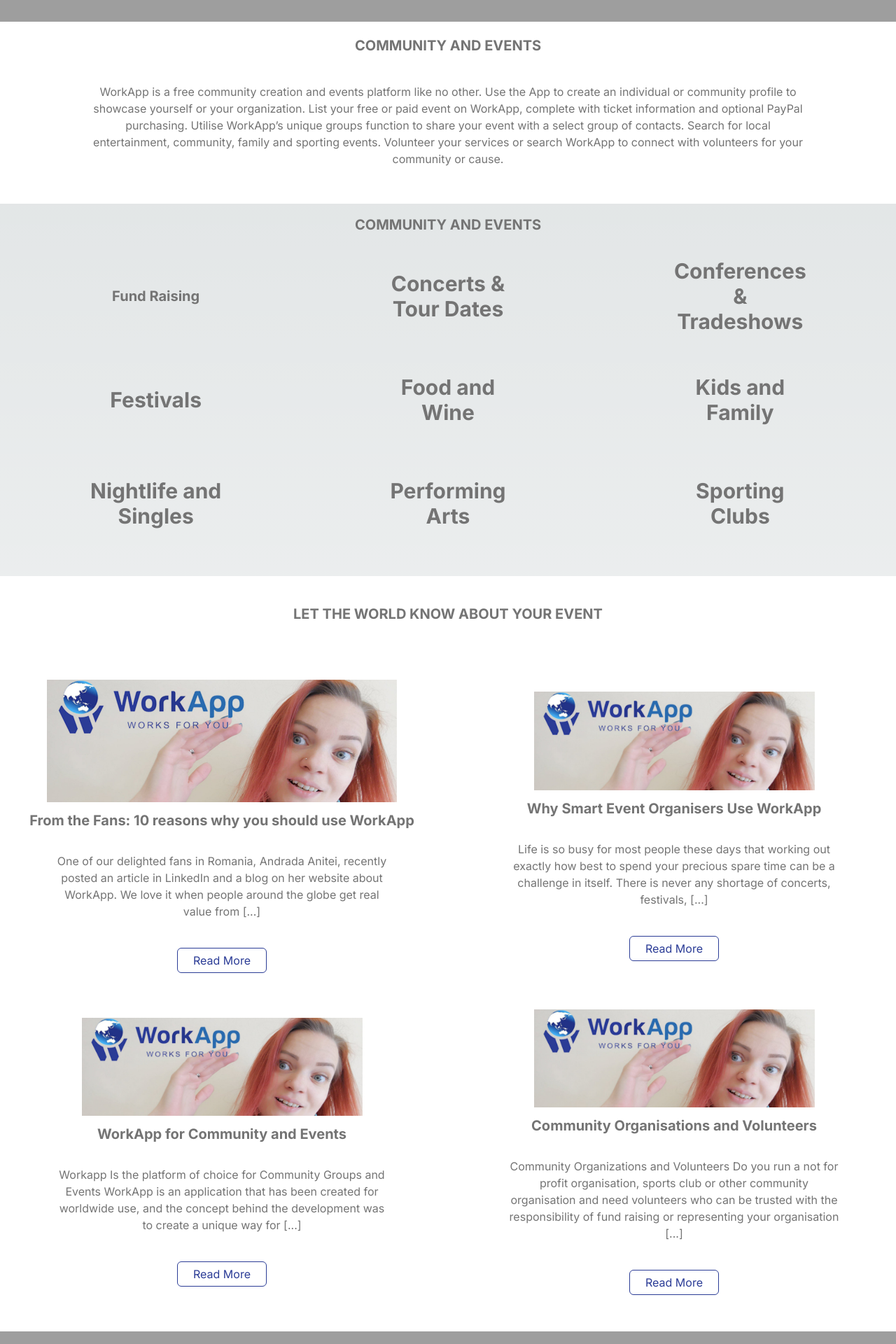
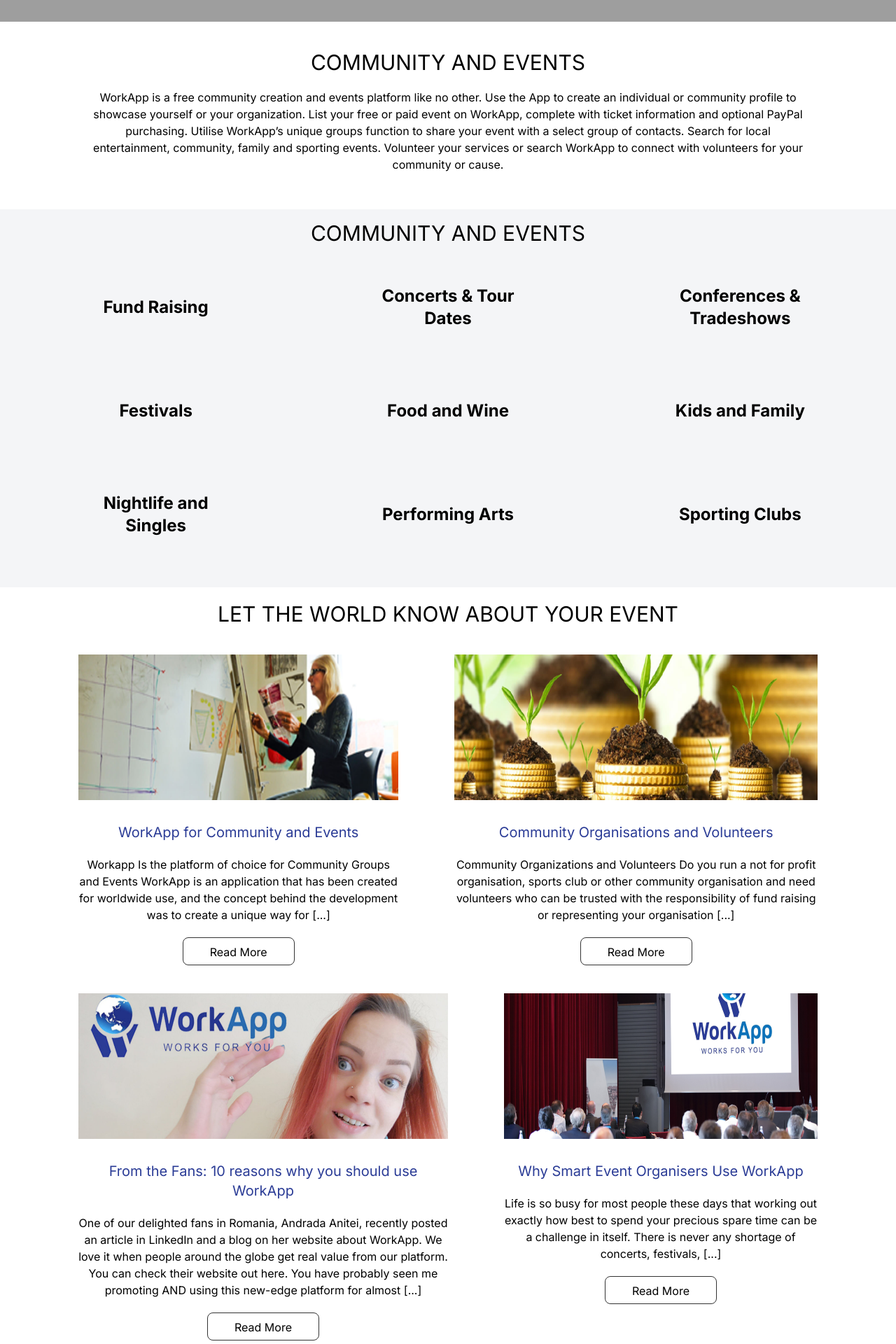
Before and after one commit to marksikaundi/Classified-App, a Next.js app: page /community-events in a window 1280 px wide. Shown: the part 560-2480 px from the top of the page at 70% size. Built offline with nearby package versions, Linux system fonts and the light colour scheme; grey boxes are pictures that could not be loaded.

Commit message:
finished up optimization on the remaining files

```diff
--- a/app/community-events/page.jsx
+++ b/app/community-events/page.jsx
@@ -1,214 +1,174 @@
-import React from 'react'
-import Image from 'next/image'
+import React from "react";
+import Image from "next/image";
 
 function page() {
   return (
-    <div className='min-h-screen mx-auto'>
+    <div className="min-h-screen mx-auto bg-[#ffffff]">
       <div className="bg-[url('https://corporate.workapp.world/wp-content/uploads/2016/04/events_bg.jpg')] md:h-96 h-60 flex justify-start bg-cover bg-center">
-          <div className="absolute flex justify-center items-center md:mt-14 mt-5 ml-20 md:ml-40 bg-gray-500 border-none bg-opacity-50 md:h-52 h-20 md:w-96 w-auto text-white md:text-3xl text-sm">
+        <div className="absolute flex justify-center items-center md:mt-14 mt-5 md:ml-40 bg-gray-500 border-none bg-opacity-50 md:h-52 h-auto md:w-96 w-auto text-white">
           <h1 className="my-5 mx-5">
             PROMOTE AND JOIN<br></br> COMMUNITY EVENTS
           </h1>
         </div>
       </div>
 
-      <div className='h-auto flex justify-center py-5 bg-white'>
-        <div className='text-[#747474]'>
-          <h1 className='font-bold text-xl text-center mb-10'>
-            COMMUNITY AND EVENTS
-          </h1>
-          <p className='md:w-2/4 lg:w-4/5 text-center m-auto mb-8 leading-normal'>
-          WorkApp is a free community creation and events platform like no other.
-          Use the App to create an individual or community profile to showcase yourself or your organization.
-          List your free or paid event on WorkApp, complete with ticket information and optional PayPal purchasing.
-          Utilise WorkApp’s unique groups function to share your event with a select group of contacts.
-          Search for local entertainment, community, family and sporting events.
-          Volunteer your services or search WorkApp to connect with volunteers for your community or cause.
+      <div className="h-auto flex justify-center py-5 bg-white">
+        <div className="text-black">
+          <h1 className="text-center my-5">COMMUNITY AND EVENTS</h1>
+          <p className="md:w-2/4 lg:w-4/5 text-center m-auto mb-8 leading-normal">
+            WorkApp is a free community creation and events platform like no
+            other. Use the App to create an individual or community profile to
+            showcase yourself or your organization. List your free or paid event
+            on WorkApp, complete with ticket information and optional PayPal
+            purchasing. Utilise WorkApp’s unique groups function to share your
+            event with a select group of contacts. Search for local
+            entertainment, community, family and sporting events. Volunteer your
+            services or search WorkApp to connect with volunteers for your
+            community or cause.
           </p>
         </div>
       </div>
-      <div className='h-auto flex justify-center py-4'>
-        <div className='text-[#747474] w-screen m-auto'>
+      <div className="h-auto flex justify-center py-4 bg-[#F4F5F7]">
+        <div className="text-black w-screen m-auto ">
           <div>
-            <h1 className='font-bold text-xl text-center'>
-              COMMUNITY AND EVENTS
-            </h1>
+            <h1 className="text-center">COMMUNITY AND EVENTS</h1>
           </div>
-            <div className='grid grid-cols-1 sm:grid-cols-3 gap-5 p-6 content-center justify-items-center font-bold text-xl items-center w-auto'>
-                <div className=' h-32 w-48 flex flex-wrap text-center items-center justify-center'>
-                  <div className=' content-center'>
-                    Fund Raising
+          <div className="grid grid-cols-1 sm:grid-cols-3 gap-5 p-6 content-center justify-items-center font-bold text-xl items-center w-auto">
+            <div className=" h-32 w-48 flex flex-wrap text-center items-center justify-center">
+              <div className=" content-center">
+                <h2>Fund Raising</h2>
               </div>
             </div>
-                <div className='h-32 w-48 flex flex-wrap text-center items-center justify-center'>
-                  <h1>Concerts & Tour Dates</h1>
+            <div className="h-32 w-48 flex flex-wrap text-center items-center justify-center">
+              <h2>Concerts & Tour Dates</h2>
             </div>
-                <div className='h-32 w-48 flex flex-wrap text-center items-center justify-center'>
-                  <h1>Conferences & Tradeshows</h1>
+            <div className="h-32 w-48 flex flex-wrap text-center items-center justify-center">
+              <h2>Conferences & Tradeshows</h2>
             </div>
-                <div className='h-32 w-48 flex flex-wrap text-center items-center justify-center'>
-                  <h1>Festivals</h1>
+            <div className="h-32 w-48 flex flex-wrap text-center items-center justify-center">
+              <h2>Festivals</h2>
             </div>
-                <div className='h-32 w-48 flex flex-wrap text-center items-center justify-center'>
-                  <h1>Food and Wine</h1>
+            <div className="h-32 w-48 flex flex-wrap text-center items-center justify-center">
+              <h2>Food and Wine</h2>
             </div>
-                <div className='h-32 w-48 flex flex-wrap text-center items-center justify-center'>
-                  <h1>Kids and Family</h1>
+            <div className="h-32 w-48 flex flex-wrap text-center items-center justify-center">
+              <h2>Kids and Family</h2>
             </div>
-                <div className='h-32 w-48 flex flex-wrap text-center items-center justify-center'>
-                  <h1>Nightlife and Singles</h1>
+            <div className="h-32 w-48 flex flex-wrap text-center items-center justify-center">
+              <h2>Nightlife and Singles</h2>
             </div>
-                <div className='h-32 w-48 flex flex-wrap text-center items-center justify-center'>
-                  <h1>Performing Arts</h1>
+            <div className="h-32 w-48 flex flex-wrap text-center items-center justify-center">
+              <h2>Performing Arts</h2>
             </div>
-                <div className='h-32 w-48 flex flex-wrap text-center items-center justify-center'>
-                  <h1>Sporting Clubs</h1>
+            <div className="h-32 w-48 flex flex-wrap text-center items-center justify-center">
+              <h2>Sporting Clubs</h2>
             </div>
           </div>
         </div>
       </div>
-      <div className=' items-center bg-white text-[#747474]'>
-        <div className='py-10 mb-10 justify-center'>
-          <h1 className='font-bold text-xl text-center'>
-          LET THE WORLD KNOW ABOUT YOUR EVENT
-          </h1>
+      <div className="py-5 md:mx-28 mx-10">
+       <h1 className="flex justify-center text-center text-black">LET THE WORLD KNOW ABOUT YOUR EVENT</h1>
+        <div className="flex md:flex-row flex-col justify-center md:space-x-20 space-y-5 md:space-y-0 md:my-10 my-5 text-black">
+          <div className="space-y-5 text-center">
+            <p className="md:mb-8 mb-2">
+              <Image
+                src="/assets/eve2.jpg"
+                alt="..."
+                className="h-52 md:w-full w-auto"
+                height={40}
+                width={300}
+              />
+            </p>
+            <a href="" className="hover:text-black text-[#2B3C96] md:text-xl">
+              WorkApp for Community and Events
+            </a>
+            <p>
+              Workapp Is the platform of choice for Community Groups and Events
+              WorkApp is an application that has been created for worldwide use,
+              and the concept behind the development was to create a unique way
+              for [...]
+            </p>
+            <button className="border border-[#333333] hover:border-[#479DE2] hover:text-[#479DE2] rounded-lg h-10 w-40">
+              <p className="mx-8 my-2">Read More</p>
+            </button>
           </div>
-        <div className='md:grid grid-cols-2 gap-3 '>
-          <div className='flex justify-center items-center mx-5'>
-            <div className='grid grid-rows-1 gap-3 justify-items-center'>
-              <div className="h-auto w-auto">
+          <div className="space-y-5 text-center">
+            <p className="md:mb-8 mb-2">
               <Image
-                    src='/assets/classified2.jpg'
-                    alt="Picture of the author"
-                    //layout="fill" // required
-                    width={500}
-                    height={240}
-                    objectFit="fit" // change to suit your needs
-                    className="justify-center" // just an example
+                src="/assets/charity_fund.jpg"
+                alt="..."
+                className="h-52 md:w-full w-auto"
+                height={40}
+                width={300}
               />
+            </p>
+            <a href="" className="hover:text-black text-[#2B3C96] md:text-xl ">
+              Community Organisations and Volunteers
+            </a>
+            <p>
+              Community Organizations and Volunteers Do you run a not for profit
+              organisation, sports club or other community organisation and need
+              volunteers who can be trusted with the responsibility of fund
+              raising or representing your organisation [...]
+            </p>
+            <button className="border border-[#333333] hover:border-[#479DE2] hover:text-[#479DE2] rounded-lg h-10 w-40">
+              <p className="mx-8 my-2">Read More</p>
+            </button>
           </div>
-              <div className='grid-rows-1 gap-3 items-center'>
-                <div lassName='text-center py-5'>
-                  <h1 className='font-bold text-xl mb-8 text-center'>
+        </div>
+        <div className="grid flex-row md:grid-cols-2 justify-center md:space-x-20 space-y-5 md:space-y-0 md:my-10 text-black">
+          <div className="space-y-5 text-center">
+            <p className="md:mb-8 mb-2">
+              <Image
+                src="/assets/classified2.jpg"
+                alt="..."
+                className="h-52 md:w-full w-auto"
+                height={40}
+                width={300}
+              />
+            </p>
+            <a href="" className="hover:text-black text-[#2B3C96] md:text-xl">
               From the Fans: 10 reasons why you should use WorkApp
-                  </h1>
-                  <p className='md:w-2/4 lg:w-4/5 text-center m-auto leading-normal'>
-                    One of our delighted fans in Romania, Andrada Anitei,
-                    recently posted an article in LinkedIn and a blog on her website about WorkApp.
-                    We love it when people around the globe get real value from [...]
+            </a>
+            <p>
+              One of our delighted fans in Romania, Andrada Anitei, recently
+              posted an article in LinkedIn and a blog on her website about
+              WorkApp. We love it when people around the globe get real value
+              from our platform. You can check their website out here. You have
+              probably seen me promoting AND using this new-edge platform for
+              almost [...]
             </p>
-                  <div className='h-9 sm:w-32 border mt-10 mb-10 m-auto border-[#2b3c96] hover:bg-[#2b3c96] transition-colors duration-300 rounded-md'>
-                    <button className="h-full w-full text-[#2b3c96] transition-colors duration-300 hover:text-white m-auto">
-                      Read More
+            <button className="border border-[#333333] hover:border-[#479DE2] hover:text-[#479DE2] rounded-lg h-10 w-40">
+              <p className="mx-8 my-2">Read More</p>
+            </button>
+          </div>
+          <div className="space-y-5 text-center">
+            <p className="md:mb-8 mb-2">
+              <Image
+                src="/assets/shane-2-feature.png"
+                alt="..."
+                className="h-52 md:w-full w-auto"
+                height={40}
+                width={300}
+              />
+            </p>
+            <a href="" className="hover:text-black text-[#2B3C96] md:text-xl">
+              Why Smart Event Organisers Use WorkApp
+            </a>
+            <p>
+              Life is so busy for most people these days that working out
+              exactly how best to spend your precious spare time can be a
+              challenge in itself. There is never any shortage of concerts,
+              festivals, [...]
+            </p>
+            <button className="border border-[#333333] hover:border-[#479DE2] hover:text-[#479DE2] rounded-lg h-10 w-40">
+              <p className="mx-8 my-2">Read More</p>
             </button>
           </div>
         </div>
       </div>
     </div>
-          </div>
-          <div className='flex justify-center items-center mx-5'>
-            <div className='grid grid-rows-1 gap-3 justify-items-center'>
-                <div className="h-auto w-auto">
-                  <Image
-                    src='/assets/classified2.jpg'
-                    alt="Picture of the author"
-                    //layout="fill" // required
-                    width={401}
-                    height={110}
-                    objectFit="fit" // change to suit your needs
-                    className="justify-center" // just an example
-                  />
-                </div>
-              <div className='grid-rows-1 gap-3 items-center'>
-                <div lassName='text-center py-5'>
-                  <h1 className='font-bold text-xl mb-8 text-center'>
-                    Why Smart Event Organisers Use WorkApp
-                  </h1>
-                  <p className='md:w-2/4 lg:w-4/5 text-center m-auto leading-normal'>
-                  Life is so busy for most people these days that working out
-                  exactly how best to spend your precious spare time can be a challenge in itself.
-                  There is never any shortage of concerts, festivals, [...]
-                  </p>
-                  <div className='h-9 sm:w-32 mt-10 mb-10 border m-auto border-[#2b3c96] hover:bg-[#2b3c96] transition-colors duration-300 rounded-md'>
-                    <button className="h-full w-full text-[#2b3c96] transition-colors duration-300 hover:text-white m-auto">
-                      Read More
-                    </button>
-                  </div>
-                </div>
-              </div>
-            </div>
-          </div>
-          <div className='flex justify-center items-center mx-5'>
-            <div className='grid grid-rows-1 gap-3 justify-items-center'>
-              <div className="h-auto w-auto">
-                  <Image
-                    src='/assets/classified2.jpg'
-                    alt="Picture of the author"
-                    //layout="fill" // required
-                    width={401}
-                    height={110}
-                    objectFit="fit" // change to suit your needs
-                    className="justify-center" // just an example
-                  />
-                </div>
-              <div className='grid-rows-1 gap-3 items-center'>
-                <div lassName='text-center py-5'>
-                  <h1 className='font-bold text-xl mb-8 text-center'>
-                    WorkApp for Community and Events
-                  </h1>
-                  <p className='md:w-2/4 lg:w-4/5 text-center m-auto leading-normal'>
-                  Workapp Is the platform of choice for Community Groups and Events WorkApp is
-                  an application that has been created for worldwide use,
-                  and the concept behind the development was to create a unique way for [...]
-                  </p>
-                  <div className='h-9 mt-10 mb-10 sm:w-32 border m-auto border-[#2b3c96] hover:bg-[#2b3c96] transition-colors duration-300 rounded-md'>
-                    <button className="h-full w-full text-[#2b3c96] transition-colors duration-300 hover:text-white m-auto">
-                      Read More
-                    </button>
-                  </div>
-                </div>
-              </div>
-            </div>
-          </div>
-          <div className='flex justify-center items-center mx-5'>
-            <div className='grid grid-rows-1 gap-3 justify-items-center'>
-              <div className="h-auto w-auto">
-                  <Image
-                    src='/assets/classified2.jpg'
-                    alt="Picture of the author"
-                    //layout="fill" // required
-                    width={401}
-                    height={110}
-                    objectFit="fit" // change to suit your needs
-                    className="justify-center" // just an example
-                  />
-                </div>
-              <div className='grid-rows-1 gap-3 items-center'>
-                <div lassName='text-center py-5'>
-                  <h1 className='font-bold text-xl mb-8 text-center'>
-                    Community Organisations and Volunteers
-                  </h1>
-                  <p className='md:w-2/4 lg:w-4/5 text-center m-auto leading-normal'>
-                  Community Organizations and Volunteers Do you run a not for profit organisation,
-                  sports club or other community organisation and need volunteers who can be trusted with the responsibility
-                  of fund raising or representing your organisation [...]
-                  </p>
-                  <div className='h-9 mt-10 mb-10 sm:w-32 border m-auto border-[#2b3c96] hover:bg-[#2b3c96] transition-colors duration-300 rounded-md'>
-                    <button className="h-full w-full text-[#2b3c96] transition-colors duration-300 hover:text-white m-auto">
-                      Read More
-                    </button>
-                  </div>
-                </div>
-              </div>
-            </div>
-          </div>
-          <div>
-          </div>
-        </div>
-      </div>
-
-    </div>
-  )
+  );
 }
 
-export default page
+export default page;
```
Also changed, not shown: app/about/page.jsx (+8 -8 lines), app/blog/page.jsx (+98 -98 lines), app/business/page.jsx (+38 -37 lines), app/classifieds/page.jsx (+28 -28 lines), app/contact-us/page.jsx (+4 -4 lines), app/cookies-policy/page.jsx (+10 -10 lines). Lines whose indentation alone changed are shown as unchanged.
